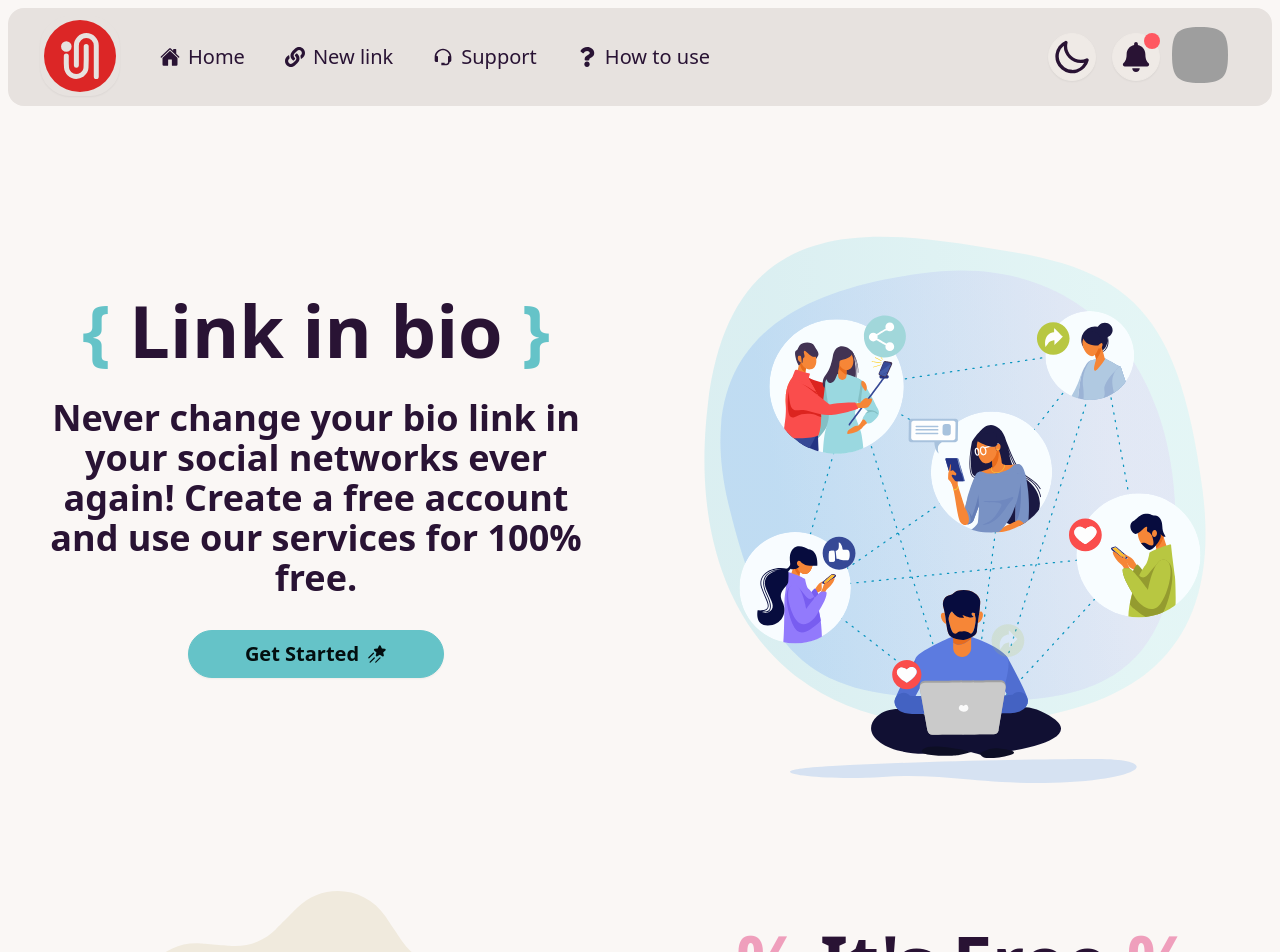
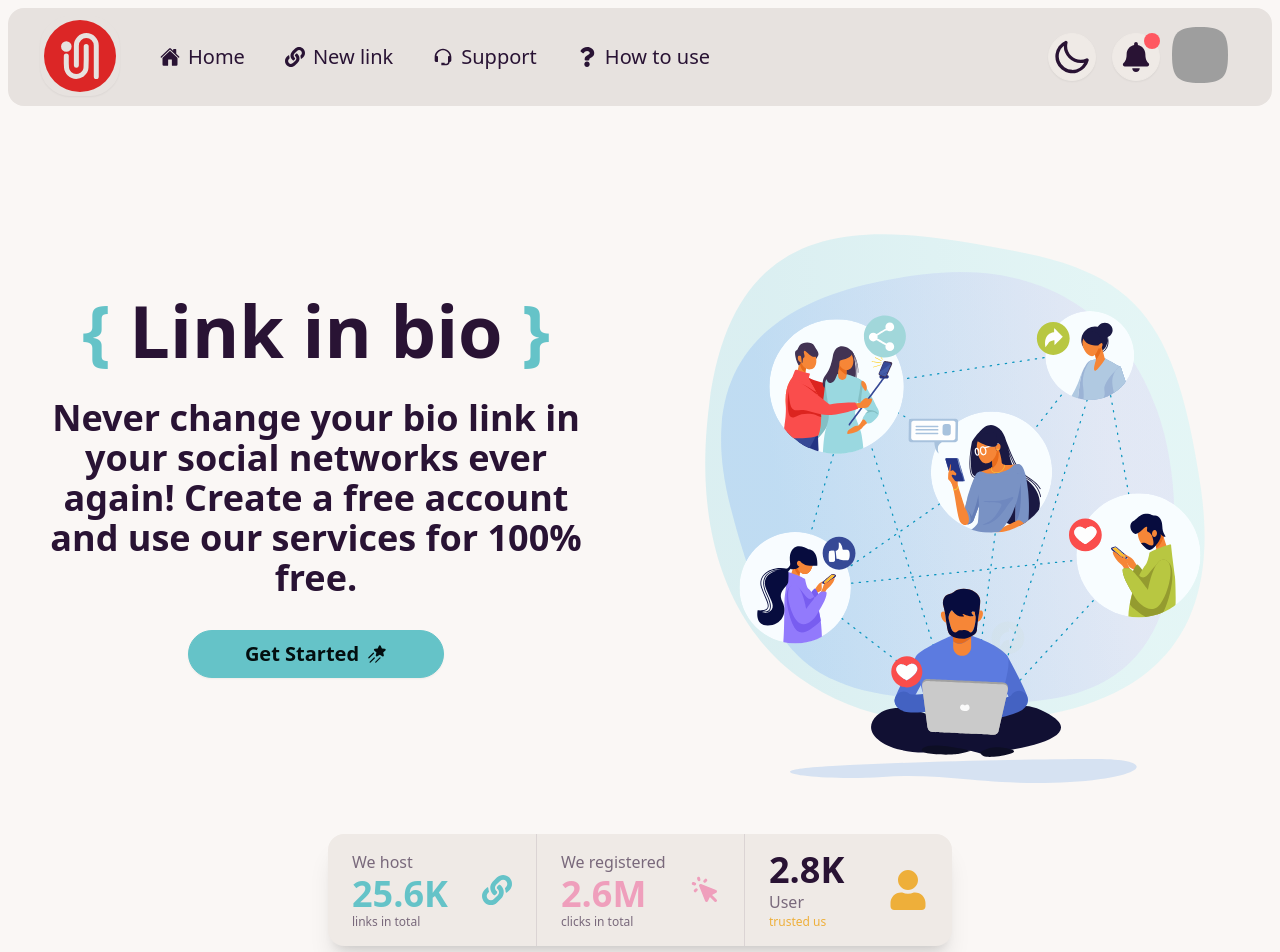
Before and after one commit to alibkm95/LINK-IN-BIO, a React (Vite) app in the folder frontend/: page / in a window 1280 px wide. Shown: the top 952 px of the page. Built offline with nearby package versions, Linux system fonts and the light colour scheme; grey boxes are pictures that could not be loaded.

Commit message:
stats component coded

```diff
--- a/frontend/src/components/FreeBanner.jsx
+++ b/frontend/src/components/FreeBanner.jsx
@@ -13,7 +13,7 @@ const FreeBanner = () => {
   const [count, setCount] = useState(0)
 
   useEffect(() => {
-    if (count === 3) freePlayerRef.current?.goToAndStop(0, true)
+    if (count === 2) freePlayerRef.current?.goToAndStop(0, true)
   }, [count])
 
   return (
@@ -29,11 +29,11 @@ const FreeBanner = () => {
           />
         </div>
         <div className="p-8 flex flex-col gap-4 items-center text-center md:gap-8">
-          <h1 className='text-4xl font-extrabold sm:text-5xl lg:text-7xl text-nowrap'>
+          <h3 className='text-4xl font-extrabold sm:text-5xl lg:text-7xl text-nowrap'>
             <span className="text-secondary">{`% `}</span>
             It's Free
             <span className="text-secondary">{` %`}</span>
-          </h1>
+          </h3>
           <p className="max-w-xl mx-auto font-semibold text-lg leading-6 md:leading-8 md:text-2xl lg:leading-10 lg:text-4xl">
             Link-In-Bio is free to use and does not charge users any fees. Create a free account, add your social networks and share your profile on your social networks.
           </p>
--- /dev/null
+++ b/frontend/src/components/Stats.jsx
@@ -0,0 +1,40 @@
+import React from 'react'
+
+import { FaLink } from "react-icons/fa";
+import { HiCursorClick } from "react-icons/hi";
+import { FaUser } from "react-icons/fa";
+
+const Stats = () => {
+  return (
+    <div className="my-8 grid place-items-center">
+      <div className="stats stats-vertical md:stats-horizontal shadow-xl bg-base-200">
+        <div className="stat min-w-52">
+          <div className="stat-figure text-primary">
+            <FaLink size={30} />
+          </div>
+          <div className="stat-title">We host</div>
+          <div className="stat-value text-primary">25.6K</div>
+          <div className="stat-desc">links in total</div>
+        </div>
+        <div className="stat min-w-52">
+          <div className="stat-figure text-secondary">
+            <HiCursorClick size={30} />
+          </div>
+          <div className="stat-title">We registered</div>
+          <div className="stat-value text-secondary">2.6M</div>
+          <div className="stat-desc">clicks in total</div>
+        </div>
+        <div className="stat min-w-52">
+          <div className="stat-figure text-accent">
+            <FaUser size={40} />
+          </div>
+          <div className="stat-value">2.8K</div>
+          <div className="stat-title">User</div>
+          <div className="stat-desc text-accent">trusted us</div>
+        </div>
+      </div>
+    </div>
+  )
+}
+
+export default Stats
--- a/frontend/src/pages/Home.jsx
+++ b/frontend/src/pages/Home.jsx
@@ -2,11 +2,13 @@ import React from 'react'
 
 import Hero from '../components/Hero'
 import FreeBanner from '../components/FreeBanner'
+import Stats from '../components/Stats'
 
 const Home = () => {
   return (
     <main className='max-w-7xl mx-auto mt-8'>
       <Hero />
+      <Stats />
       <FreeBanner />
     </main>
   )
```
